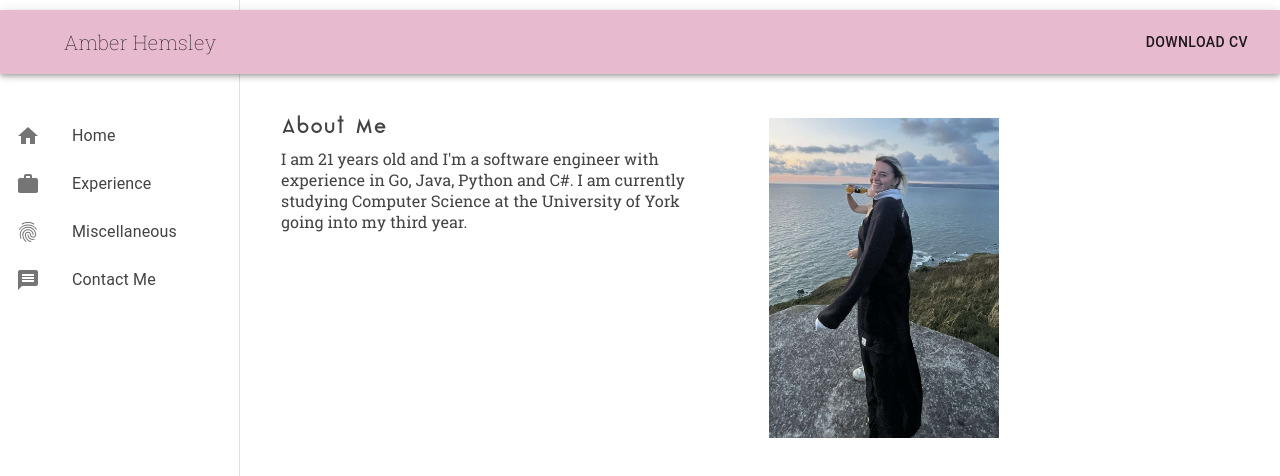
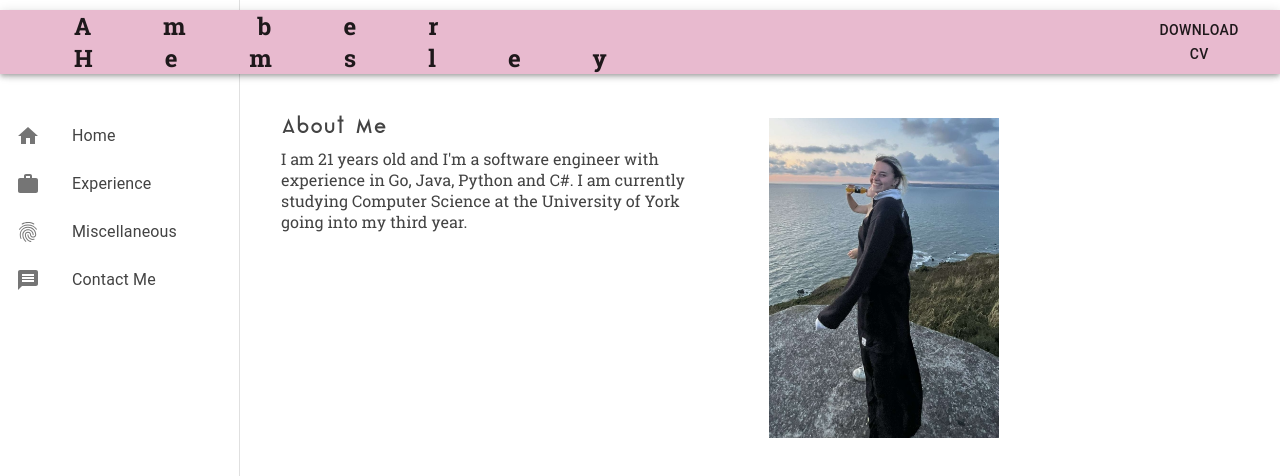
Before and after one commit to amberhemsley/amberhemsley.github.io, a React (Create React App) app: page / in a window 1280 px wide. Shown: the top 476 px of the page. Built offline with nearby package versions, Linux system fonts and the light colour scheme.

Commit message:
random ui

```diff
--- a/src/components/Menu/PermanentDrawer.js
+++ b/src/components/Menu/PermanentDrawer.js
@@ -22,7 +22,7 @@ const drawerWidth = 240;
 
 export default function PermanentDrawerLeft() {
     return (
-        <Box sx={{ display: 'flex' }}>
+        <Box sx={{ display: 'flex'}}>
             <Drawer
                 sx={{
                     width: drawerWidth,
--- a/src/components/TopBar/index.js
+++ b/src/components/TopBar/index.js
@@ -46,10 +46,10 @@ export default function TopBar() {
         <ThemeProvider theme={theme}>
             <Box sx={{ flexGrow: 1, bgcolor:'primary.main', width:"100%"}}>
 
-                <AppBar position="relative"  sx={{paddingLeft:'40px',zIndex: 'tooltip'}}>
+                <AppBar position="relative"  sx={{paddingLeft:'50px',zIndex: 'tooltip'}}>
                     <Toolbar >
 
-                        <Typography variant="h6" component="div" sx={{ flexGrow: 1, fontFamily: 'Roboto Slab', fontWeight:'200'}}>
+                        <Typography variant="h5" component="div" sx={{ display:'flex',justifyContent:'center', flexGrow: 1, fontFamily: 'Roboto Slab', fontWeight:'600', letterSpacing:'3em'}}>
                             Amber Hemsley
                         </Typography>
                         <Button color="inherit">Download CV</Button>
```
